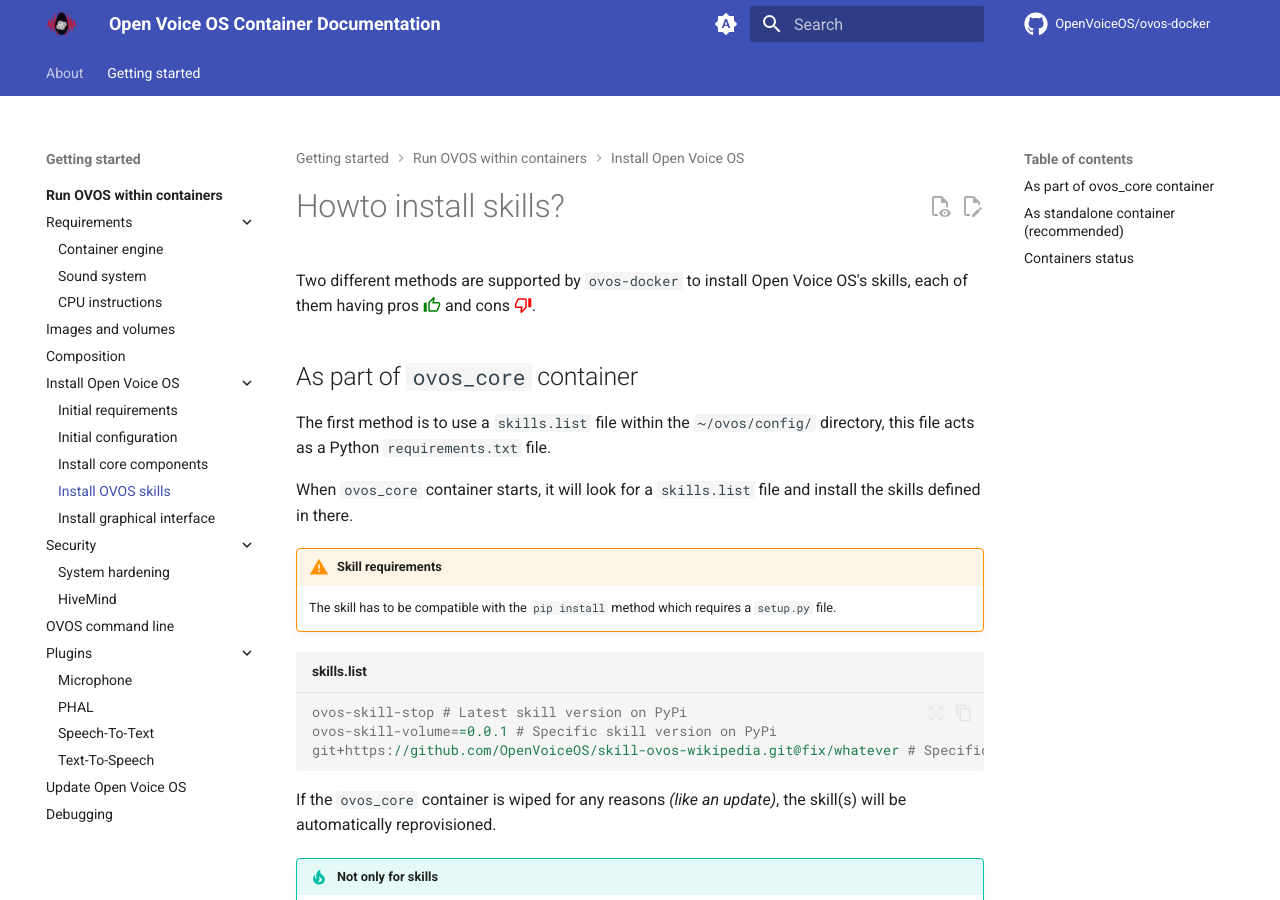
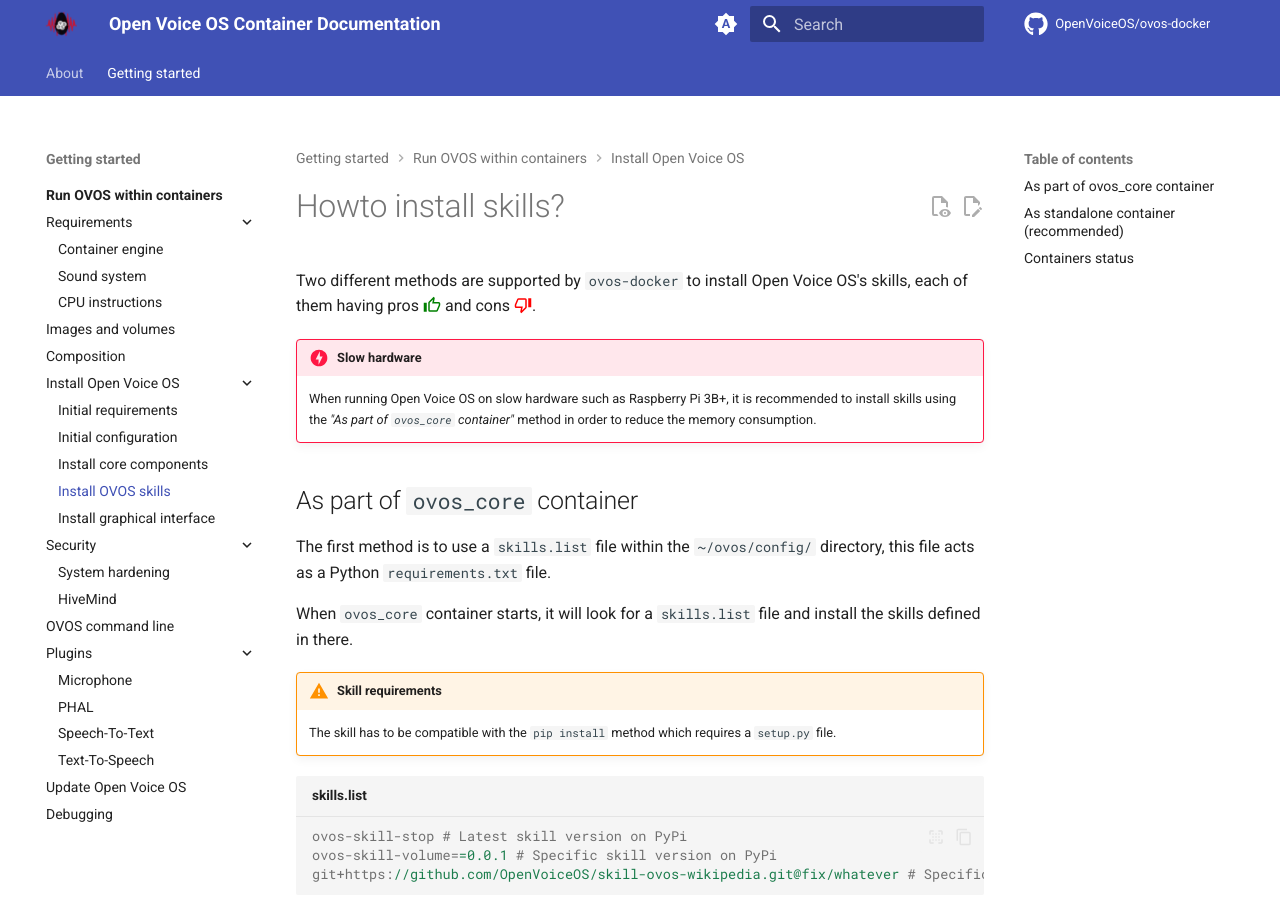
Before and after one commit to OpenVoiceOS/ovos-docker, an MkDocs documentation site: the page built from docs/getting-started/docker/installation/skills.md, in a window 1280 px wide and 900 px high. Built offline with MkDocs 1.6.1 and Material for MkDocs 9.7.7, drawn with Linux system fonts in a browser that asks for light colours; emoji names are drawn with the system emoji font; plug-ins that fetch from the network failed and are left out; comment, search, counter and statistics services are not loaded.

Commit message:
[skills] Add slow hardware recommendation

```diff
--- a/docs/getting-started/docker/installation/skills.md
+++ b/docs/getting-started/docker/installation/skills.md
@@ -1,6 +1,10 @@
 # Howto install skills?
 
 Two different methods are supported by `ovos-docker` to install Open Voice OS's skills, each of them having pros :material-thumb-up-outline:{ style="color: green" } and cons :material-thumb-down-outline:{ style="color: red" }.
+
+!!! danger "Slow hardware"
+
+    When running Open Voice OS on slow hardware such as Raspberry Pi 3B+, it is recommended to install skills using the *"As part of `ovos_core` container"* method in order to reduce the memory consumption.
 
 ## As part of `ovos_core` container
 
```
